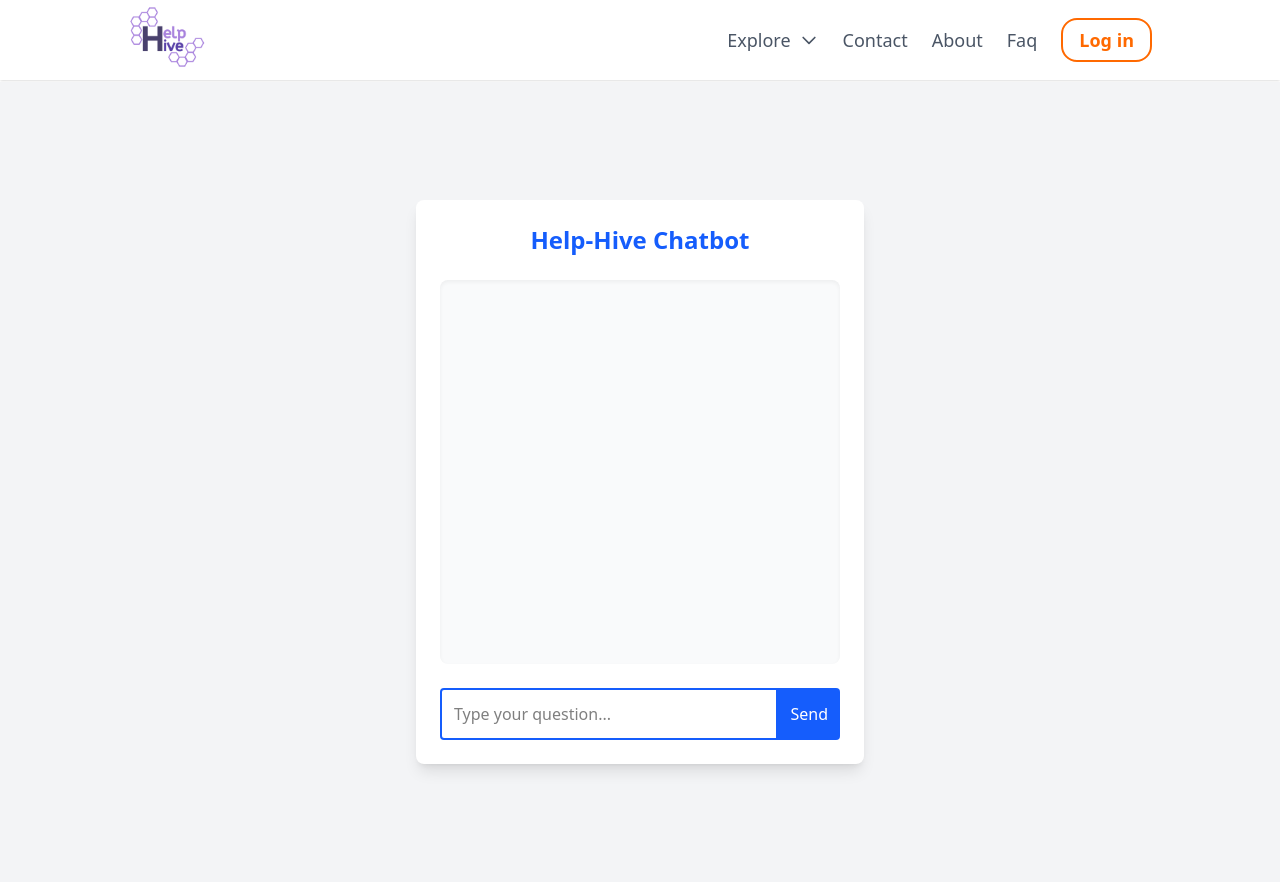
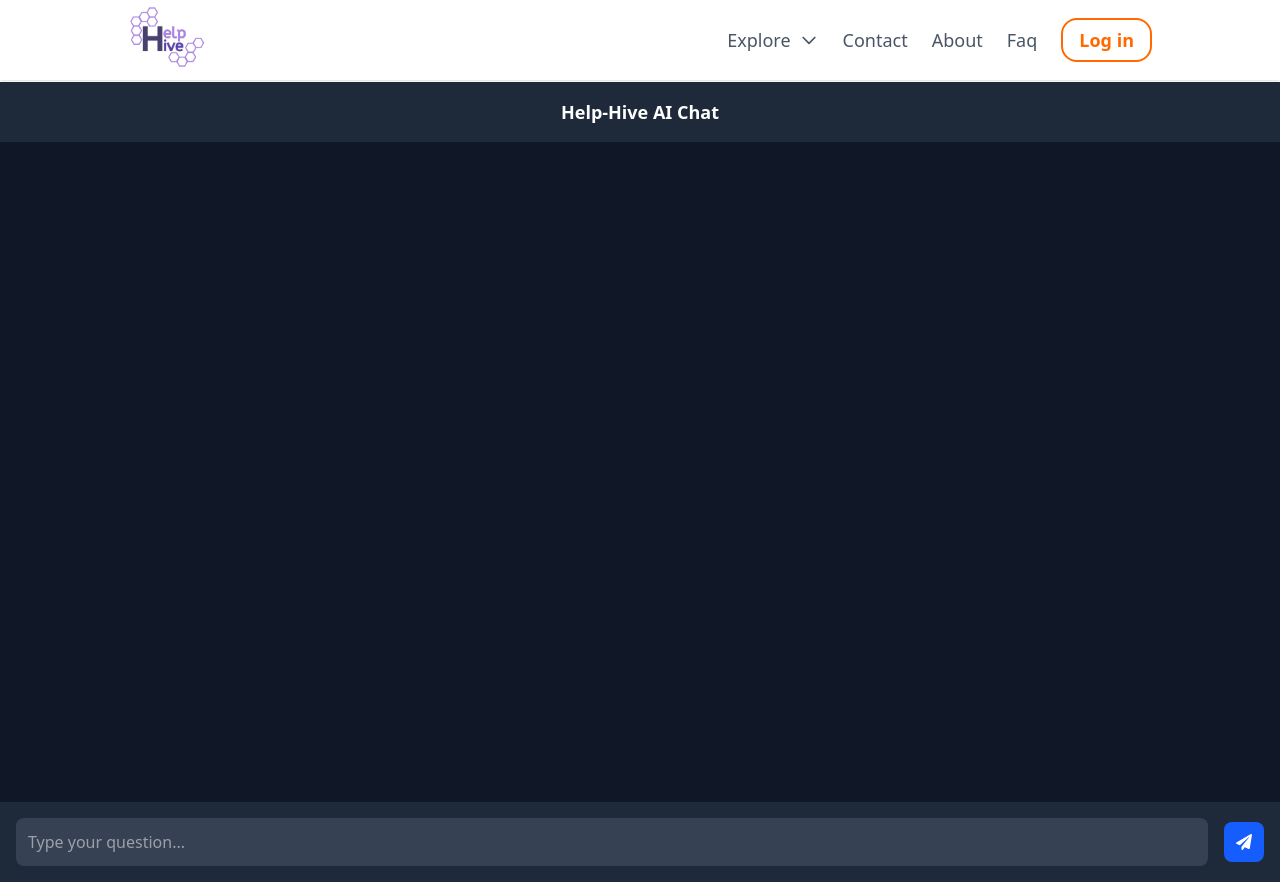
Before and after one commit to 3-knuckle-heads/HelpHive, a React (Vite) app in the folder FrontEnd/help-hive/: page /faq in a window 1280 px wide. Built offline with nearby package versions, Linux system fonts and the light colour scheme.

Commit message:
FAQ design new
Co-Authored-By: Nayemja <154550902+Nayemja@users.noreply.github.com>

```diff
--- a/FrontEnd/help-hive/package.json
+++ b/FrontEnd/help-hive/package.json
@@ -19,6 +19,7 @@
     "pdf-lib": "^1.17.1",
     "react": "^18.3.1",
     "react-dom": "^18.3.1",
+    "react-icons": "^5.5.0",
     "react-pdf": "^9.2.1",
     "react-router-dom": "^7.1.3",
     "react-select": "^5.10.0",
--- a/FrontEnd/help-hive/src/pages/Faq.jsx
+++ b/FrontEnd/help-hive/src/pages/Faq.jsx
@@ -1,5 +1,6 @@
 import { useState, useRef, useEffect } from "react";
 import axios from "axios";
+import { FaPaperPlane } from "react-icons/fa"; // Icon for send button
 
 function Faq() {
   const [question, setQuestion] = useState("");
@@ -40,50 +41,61 @@ function Faq() {
   };
 
   return (
-    <div className="flex items-center justify-center min-h-screen bg-gray-100">
-      <div className="bg-white rounded-lg p-6 shadow-lg max-w-md w-full">
-        <h2 className="text-2xl font-semibold text-blue-600 mb-6 text-center">
-          Help-Hive Chatbot
-        </h2>
+    <div className="flex flex-col h-screen bg-gray-900 text-white">
+      {/* Header */}
+      <header className="p-4 bg-gray-800 text-center text-lg font-semibold">
+        Help-Hive AI Chat
+      </header>
 
-        <div className="bg-gray-50 rounded-lg p-4 shadow-inner h-96 overflow-y-auto mb-6">
+      {/* Chat Container */}
+      <div className="flex-grow overflow-y-auto p-6 space-y-4">
         {messages.map((message, index) => (
           <div
             key={index}
             ref={index === messages.length - 1 ? lastMessageRef : null} // Attach ref to last message
-              className={`p-3 rounded-lg mb-3 max-w-xs ${
-                message.type === "bot" ? "bg-blue-100" : "bg-green-100 self-end"
+            className={`flex ${
+              message.type === "user" ? "justify-end" : "justify-start"
             }`}
           >
-              <strong
-                className={`font-semibold ${
-                  message.type === "bot" ? "text-blue-800" : "text-green-800"
+            <div
+              className={`p-4 max-w-lg rounded-xl shadow-md ${
+                message.type === "bot"
+                  ? "bg-gray-700 text-white"
+                  : "bg-blue-600 text-white"
               }`}
             >
-                {message.type === "bot" ? "Bot:" : "You:"}
-              </strong>
-              <p className="text-gray-700">{message.text}</p>
+              <p className="text-sm">{message.text}</p>
+            </div>
           </div>
         ))}
+
+        {/* Typing Indicator */}
+        {loading && (
+          <div className="flex justify-start">
+            <div className="p-4 max-w-lg rounded-xl bg-gray-700 text-white">
+              <p className="text-sm">Typing...</p>
+            </div>
+          </div>
+        )}
       </div>
 
-        <div className="flex">
+      {/* Input Box */}
+      <div className="p-4 bg-gray-800 flex items-center">
         <input
           type="text"
           value={question}
           onChange={(e) => setQuestion(e.target.value)}
           onKeyDown={(e) => e.key === "Enter" && fetchAnswer()}
           placeholder="Type your question..."
-            className="flex-grow p-3 border-2 border-blue-600 rounded-l focus:outline-none focus:ring-2 focus:ring-blue-500"
+          className="flex-grow p-3 bg-gray-700 text-white rounded-lg outline-none border-none"
         />
         <button
           onClick={fetchAnswer}
           disabled={loading}
-            className="bg-blue-600 text-white p-3 rounded-r hover:bg-blue-700 transition duration-200"
+          className="ml-4 bg-blue-600 p-3 rounded-lg hover:bg-blue-700 transition duration-200 flex items-center"
         >
-            {loading ? "Sending..." : "Send"}
+          <FaPaperPlane className="text-white" />
         </button>
-        </div>
       </div>
     </div>
   );
```
Also changed, not shown: 1 other file (tests, documents, lock files or other folders). Lines whose indentation alone changed are shown as unchanged.
